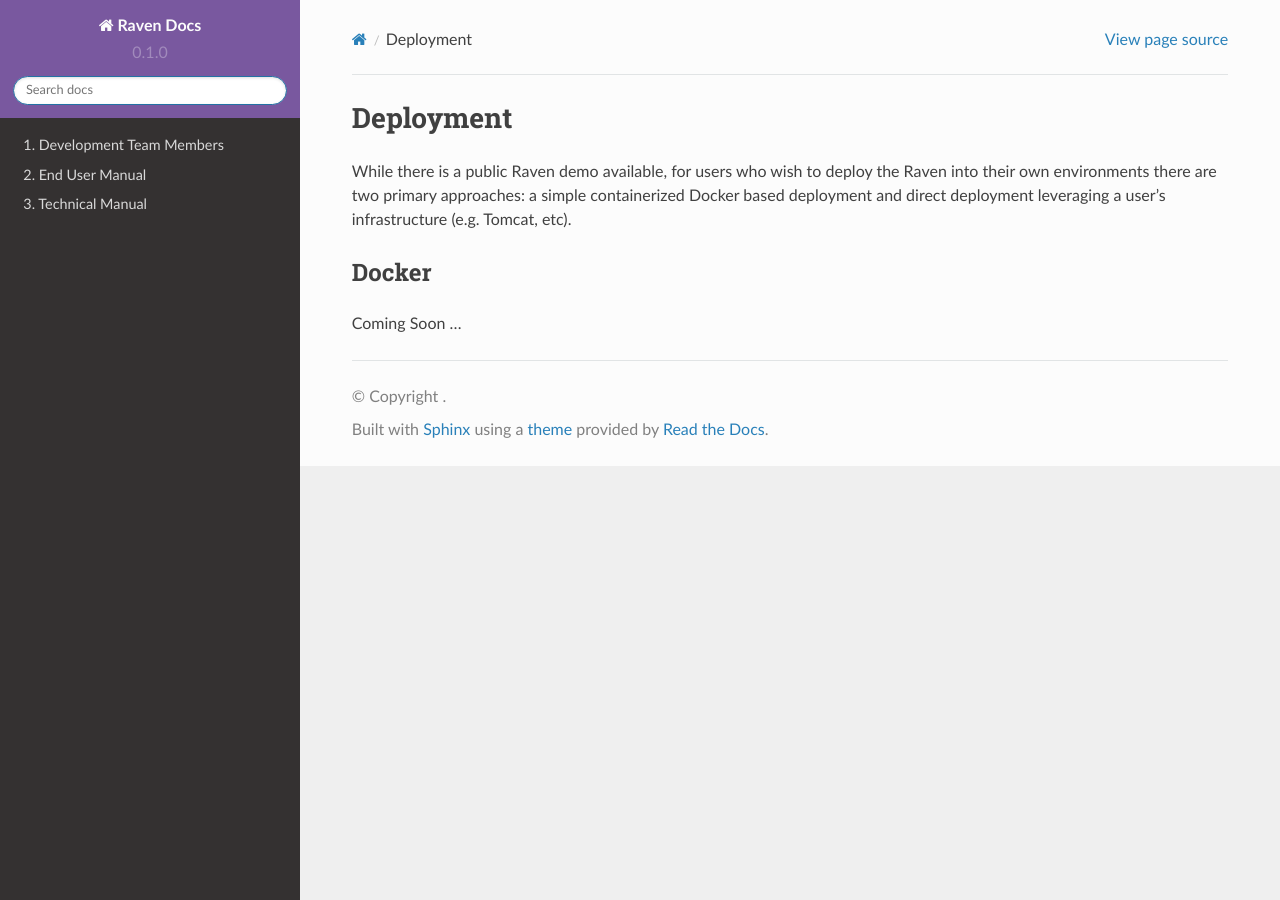
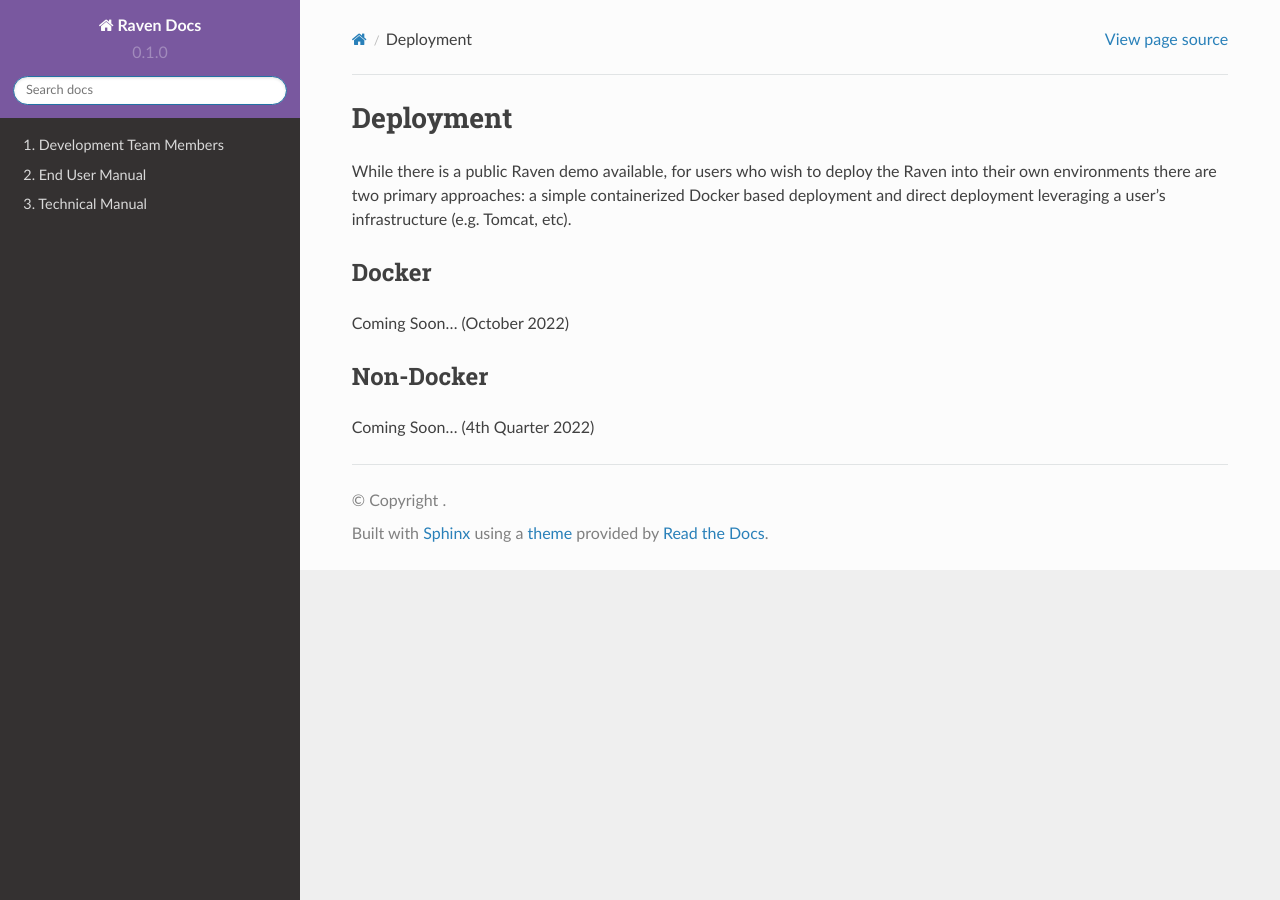
Before and after one commit to MortalityReporting/RavenDocs, a Sphinx documentation site: the page built from docs/source/technicalManual/deployment.rst, in a window 1280 px wide. Built offline with Sphinx 7.4.7 and the Read the Docs theme 2.0.0, drawn with Linux system fonts in a browser that asks for light colours.

Commit message:
Update deployment.rst

```diff
--- a/docs/source/technicalManual/deployment.rst
+++ b/docs/source/technicalManual/deployment.rst
@@ -4,4 +4,8 @@
 
 Docker
 ------
-Coming Soon ...
+Coming Soon... (October 2022)
+
+Non-Docker
+----------
+Coming Soon... (4th Quarter 2022)
```
